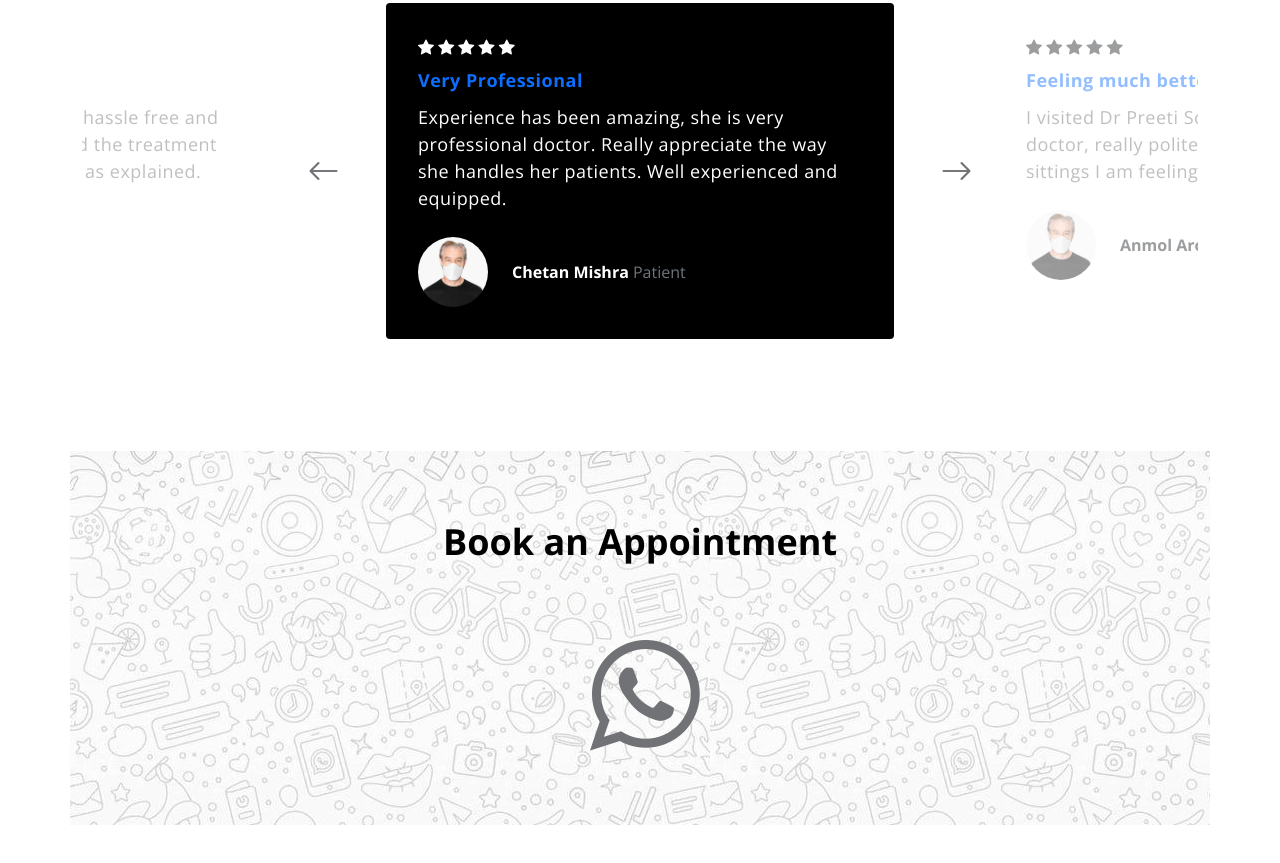
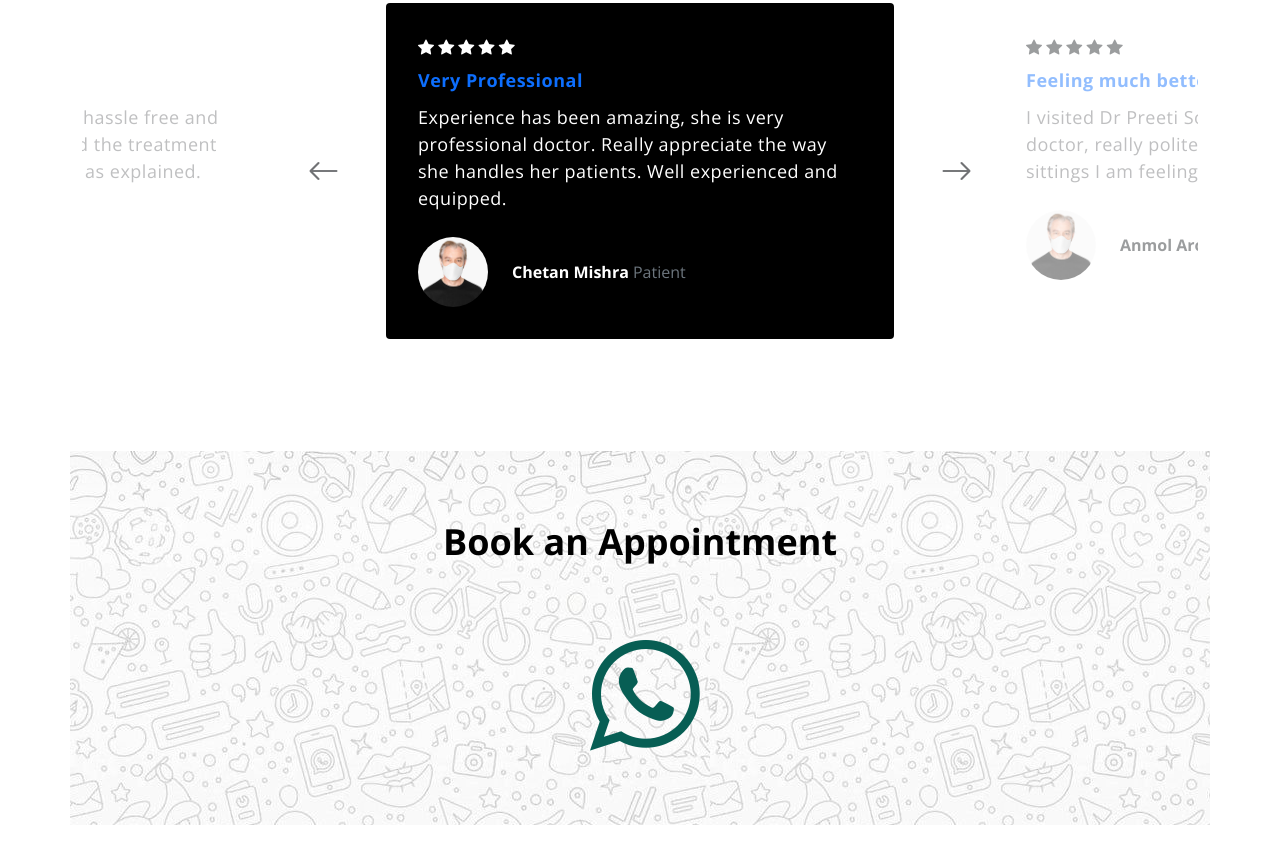
Before and after one commit to shinzel1/medicare, a plain HTML site: page index.html in a window 1280 px wide. Shown: the part 4141-5004 px from the top of the page. Drawn offline with nearby package versions, Linux system fonts and the light colour scheme.

Commit message:
Update index.html

```diff
--- a/index.html
+++ b/index.html
@@ -491,7 +491,7 @@ https://templatemo.com/tm-566-medic-care
                             <div class="container whatsappDiv mb-5"> <a
                                     href="https://api.whatsapp.com/send?phone=7303516869&text=Hola%21%20Quisiera%20m%C3%A1s%20informaci%C3%B3n%20sobre%20Varela%202."
                                     class="whatsapp" target="_blank">
-                                    <i class="fa fa-whatsapp" style="font-size: 8rem;"></i>
+                                    <i class="fa fa-whatsapp" style="font-size: 8rem; color: #075E54;"></i>
                                 </a>
                             </div>
                         </div>
```
